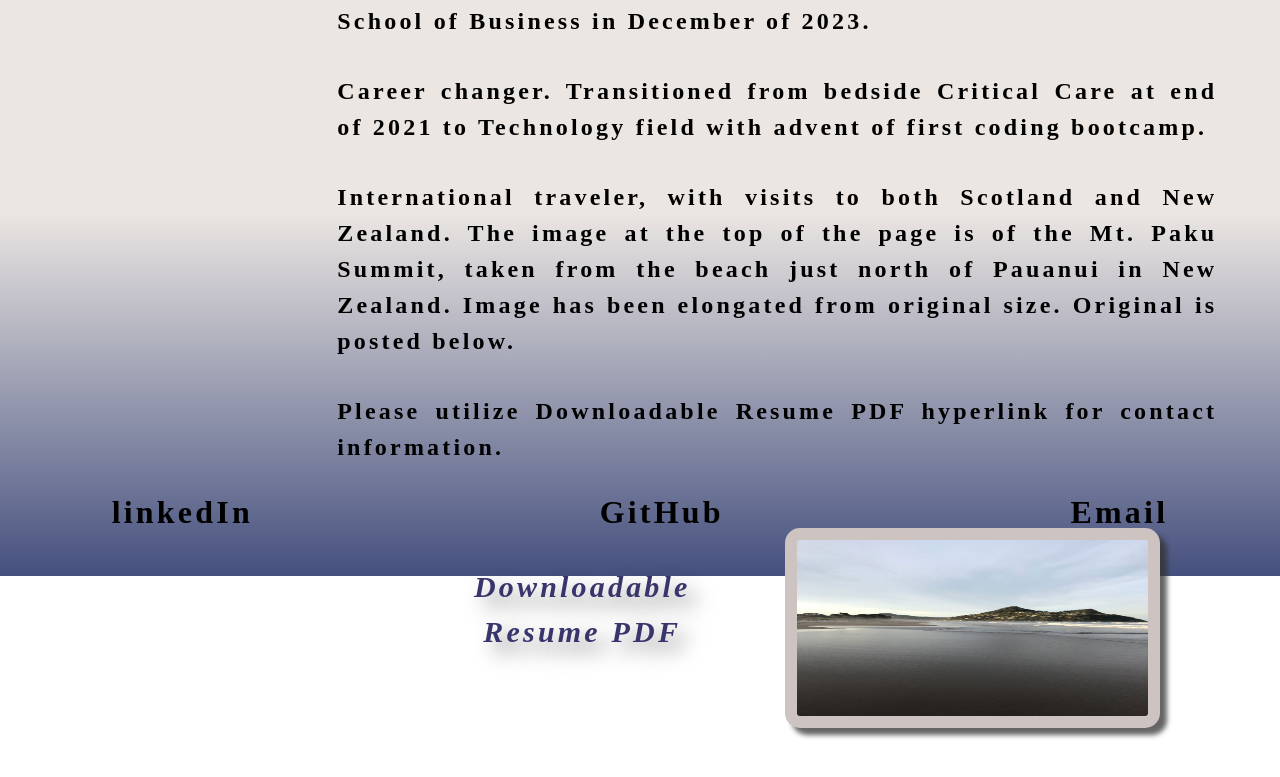
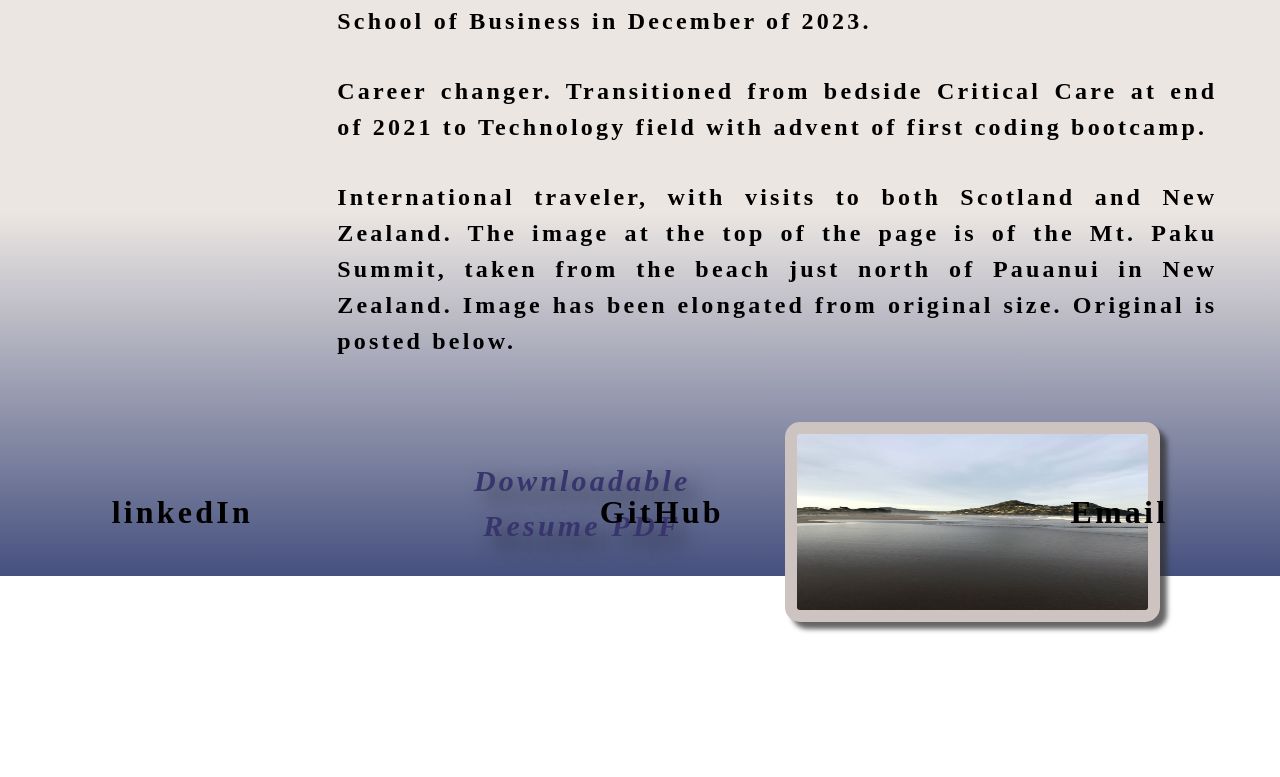
Before and after one commit to cphill11/react-portfolio, a React (Create React App) app: page / in a window 1280 px wide. Shown: the part 877-1654 px from the top of the page. After the commit the page ends 1570 px from the top, so only its background shows below. Built offline with nearby package versions, Linux system fonts and the light colour scheme.

Commit message:
updated text on About page

```diff
--- a/src/components/About.js
+++ b/src/components/About.js
@@ -45,7 +45,6 @@ function About(props) {
               Image has been elongated from original size. Original is posted
               below.
             </p>
-            <p>Please utilize Downloadable Resume PDF hyperlink for contact information.</p>
 
             <div className="SplitPane">
               {" "}
```
